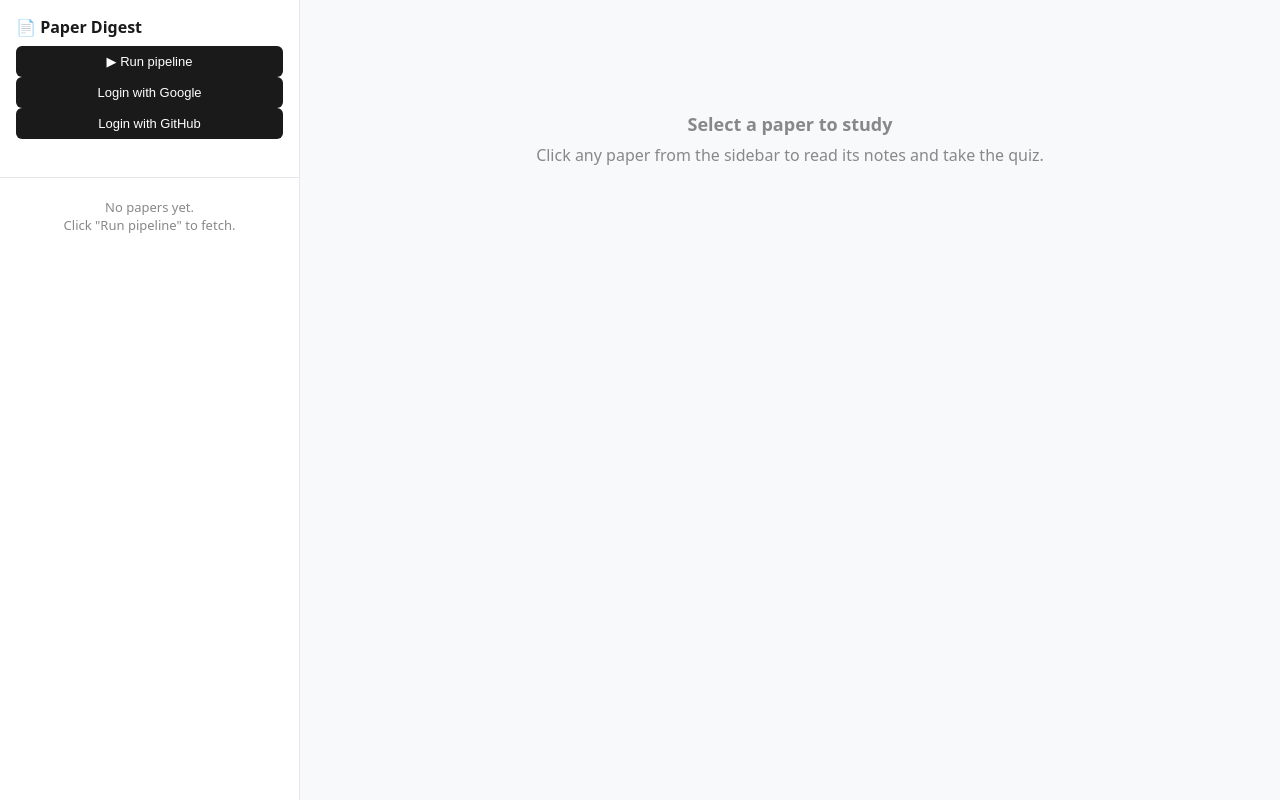
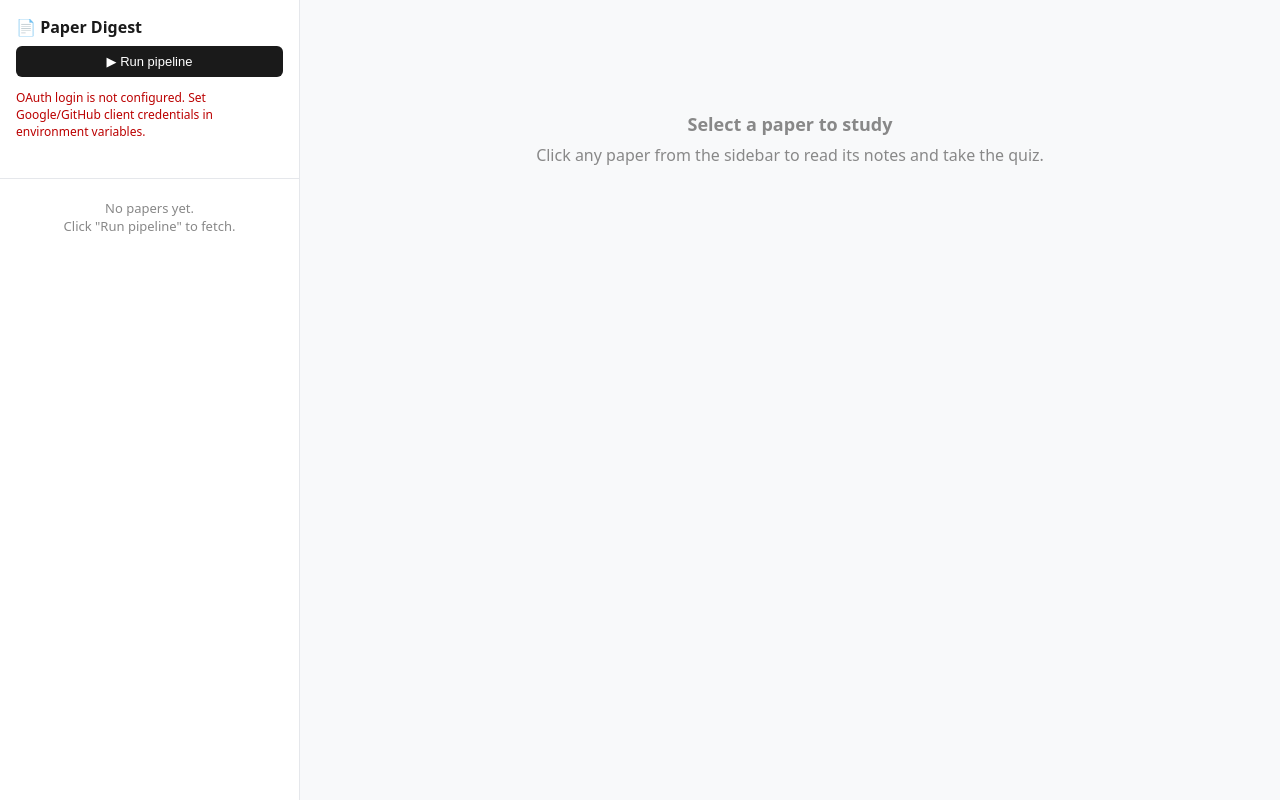
Before and after one commit to kushsrivastava007/daily_research_paper_summary, a FastAPI app: template src/paper_digest/ui/templates/index.html in a window 1280 px wide. Run offline with FastAPI, Linux system fonts and the light colour scheme; the template is opened without the code that fills it, so the values that code supplies are empty.

```diff
--- /dev/null
+++ b/src/app_secrets.py
@@ -0,0 +1,2 @@
+import secrets
+print(secrets.token_hex(32))
--- a/src/paper_digest/ui/app.py
+++ b/src/paper_digest/ui/app.py
@@ -95,12 +95,27 @@ async def home(request: Request):
     return templates.TemplateResponse(
         request=request,
         name="index.html",
-        context={"papers": papers}
+        context={
+            "papers": papers,
+            "google_login_enabled": bool(settings.GOOGLE_CLIENT_ID and settings.GOOGLE_CLIENT_SECRET),
+            "github_login_enabled": bool(settings.GITHUB_CLIENT_ID and settings.GITHUB_CLIENT_SECRET),
+        }
     )
 
 
 @app.get("/dashboard", response_class=HTMLResponse)
 async def dashboard(request: Request):
+    """User dashboard - redirects to index with auth."""
+    papers = get_all_papers()
+    return templates.TemplateResponse(
+        request=request,
+        name="index.html",
+        context={
+            "papers": papers,
+            "google_login_enabled": bool(settings.GOOGLE_CLIENT_ID and settings.GOOGLE_CLIENT_SECRET),
+            "github_login_enabled": bool(settings.GITHUB_CLIENT_ID and settings.GITHUB_CLIENT_SECRET),
+        }
+    )
     """User dashboard - redirects to index with auth."""
     papers = get_all_papers()
     return templates.TemplateResponse(
@@ -150,8 +165,22 @@ async def login(provider: str, request: Request):
     if provider not in ["google", "github"]:
         return JSONResponse({"error": "Invalid provider"}, status_code=400)
 
-    redirect_uri = request.url_for("auth_callback", provider=provider)
-    return await oauth.create_client(provider).authorize_redirect(
+    try:
+        client = oauth.create_client(provider)
+    except Exception as e:
+        return JSONResponse(
+            {"error": f"OAuth provider not configured: {str(e)}"},
+            status_code=500,
+        )
+
+    if client is None:
+        return JSONResponse(
+            {"error": f"OAuth provider '{provider}' is not configured."},
+            status_code=500,
+        )
+
+    redirect_uri = f"{settings.APP_URL}/auth/callback/{provider}"
+    return await client.authorize_redirect(
         request,
         redirect_uri,
     )
--- a/src/paper_digest/ui/templates/index.html
+++ b/src/paper_digest/ui/templates/index.html
@@ -68,9 +68,18 @@
   <div class="sidebar-header">
     <h1>📄 Paper Digest</h1>
     <button class="run-btn" onclick="runPipeline()" id="run-btn">▶ Run pipeline</button>
+    {% if google_login_enabled %}
     <button class="run-btn" onclick="loginWith('google')" id="login-google-btn">Login with Google</button>
+    {% endif %}
+    {% if github_login_enabled %}
     <button class="run-btn" onclick="loginWith('github')" id="login-github-btn">Login with GitHub</button>
+    {% endif %}
     <button class="run-btn" onclick="logout()" id="logout-btn" style="display:none">🔓 Logout</button>
+    {% if not google_login_enabled and not github_login_enabled %}
+    <div style="margin-top:12px; font-size:12px; color:#b00;">
+      OAuth login is not configured. Set Google/GitHub client credentials in environment variables.
+    </div>
+    {% endif %}
     <div id="run-status"></div>
   </div>
   <div class="paper-list">
```
